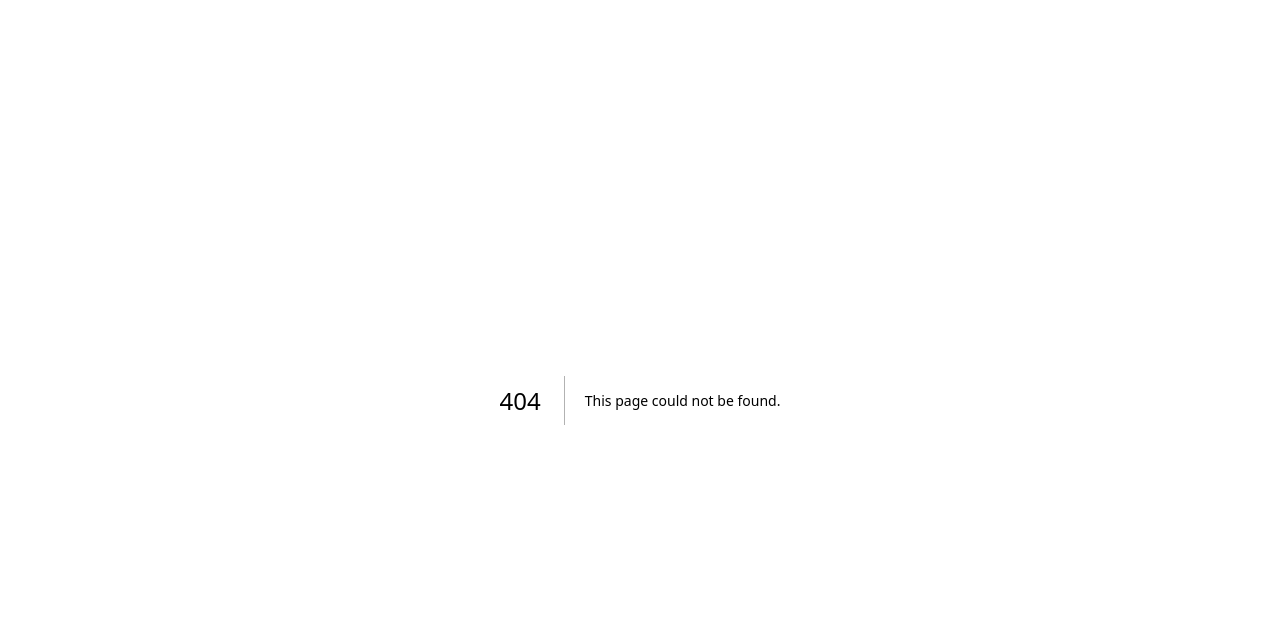
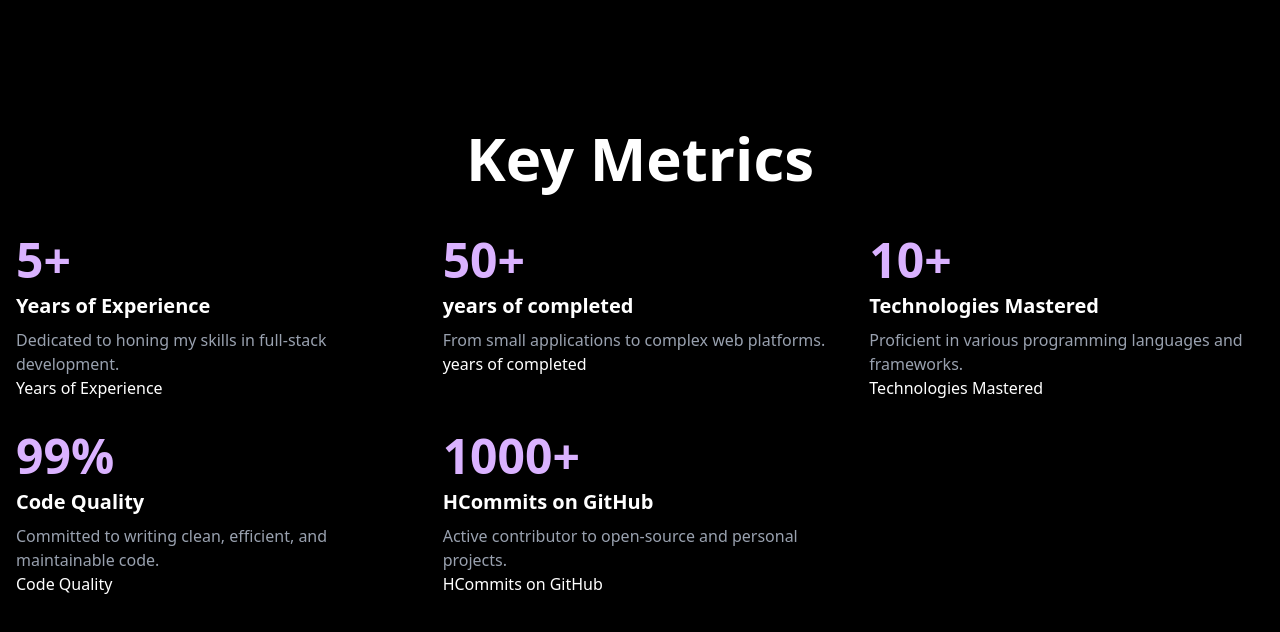
Before and after one commit to fruitsdrink/react-hero, a Next.js app: page /key-metrics in a window 1280 px wide. Before the commit this address had no page. Shown: the top 632 px of the page. Built offline with nearby package versions, Linux system fonts and the light colour scheme.

Commit message:
Add key metrics page and update dependencies

```diff
--- /dev/null
+++ b/app/key-metrics/page.tsx
@@ -0,0 +1,112 @@
+"use client";
+import { motion, useInView } from "motion/react";
+import { useRef } from "react";
+
+const metrics = [
+  {
+    id: "1",
+    value: "5+",
+    label: "Years of Experience",
+    description: "Dedicated to honing my skills in full-stack development.",
+  },
+  {
+    id: "2",
+    value: "50+",
+    label: "years of completed",
+    description: "From small applications to complex web platforms.",
+  },
+  {
+    id: "3",
+    value: "10+",
+    label: "Technologies Mastered",
+    description: "Proficient in various programming languages and frameworks.",
+  },
+  {
+    id: "4",
+    value: "99%",
+    label: "Code Quality",
+    description:
+      "Committed to writing clean, efficient, and maintainable code.",
+  },
+  {
+    id: "5",
+    value: "1000+",
+    label: "HCommits on GitHub",
+    description: "Active contributor to open-source and personal projects.",
+  },
+];
+
+export default function KeyMetrics() {
+  const ref = useRef<HTMLElement>(null);
+  const isInView = useInView(ref, { once: false });
+
+  return (
+    <div className="min-h-screen bg-black">
+      <motion.section
+        ref={ref}
+        initial={{ opacity: 0, y: 50 }}
+        animate={isInView ? { opacity: 1, y: 0 } : { opacity: 0, y: 50 }}
+        transition={{ duration: 0.8 }}
+        className="container mx-auto px-4 py-32 text-white"
+      >
+        <motion.h2
+          initial={{
+            opacity: 0,
+            y: 20,
+          }}
+          animate={isInView ? { opacity: 1, y: 0 } : { opacity: 0, y: 20 }}
+          transition={{ duration: 0.6, delay: 0.2 }}
+          className="text-6xl font-bold text-center mb-12"
+        >
+          Key Metrics
+        </motion.h2>
+        <div className="grid grid-cols-1 md:grid-cols-2 lg:grid-cols-3 gap-8">
+          {metrics.map((metric, index) => (
+            <motion.div
+              key={metric.id}
+              initial={{
+                opacity: 0,
+                y: 20,
+              }}
+              animate={isInView ? { opacity: 1, y: 0 } : { opacity: 0, y: 20 }}
+              transition={{ duration: 0.6, delay: 0.4 + index * 0.1 }}
+              className="flex flex-col"
+            >
+              <motion.h3
+                initial={{
+                  scale: 0.5,
+                }}
+                animate={isInView ? { scale: 1 } : { scale: 0.5 }}
+                transition={{
+                  duration: 0.4,
+                  delay: 0.6 + index * 0.1,
+                  type: "spring",
+                }}
+                className="text-5xl font-bold text-purple-300 mb-2"
+              >
+                {metric.value}
+              </motion.h3>
+              <motion.p
+                initial={{ opacity: 0 }}
+                animate={isInView ? { opacity: 1 } : { opacity: 0 }}
+                transition={{ duration: 0.4, delay: 0.8 + index * 0.1 }}
+                className="text-xl font-semibold mb-2"
+              >
+                {metric.label}
+              </motion.p>
+              <motion.p
+                initial={{ opacity: 0 }}
+                animate={isInView ? { opacity: 1 } : { opacity: 0 }}
+                transition={{ duration: 0.4, delay: 1 + index * 0.1 }}
+                className="text-gray-400"
+              >
+                {metric.description}
+              </motion.p>
+              <motion.p>{metric.label}</motion.p>
+            </motion.div>
+          ))}
+        </div>
+      </motion.section>
+    </div>
+  );
+}
--- a/app/page.tsx
+++ b/app/page.tsx
@@ -4,6 +4,7 @@ export default function Home() {
   return (
     <div className="flex flex-col items-center justify-center h-screen">
       <Link href="/portfolio-planet">portfolio-planet</Link>
+      <Link href="/key-metrics">key-metrics</Link>
     </div>
   );
 }
--- a/package.json
+++ b/package.json
@@ -9,6 +9,7 @@
     "lint": "eslint"
   },
   "dependencies": {
+    "motion": "^12.23.24",
     "next": "16.0.1",
     "react": "19.2.0",
     "react-dom": "19.2.0",
```
Also changed, not shown: 1 other file (tests, documents, lock files or other folders).
